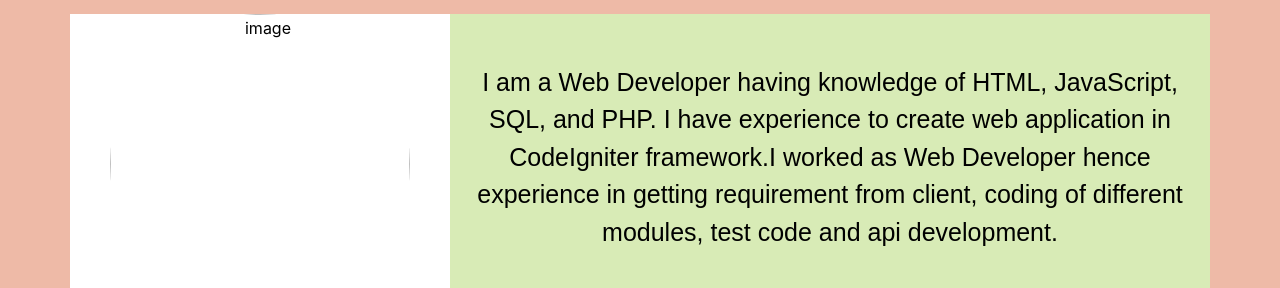
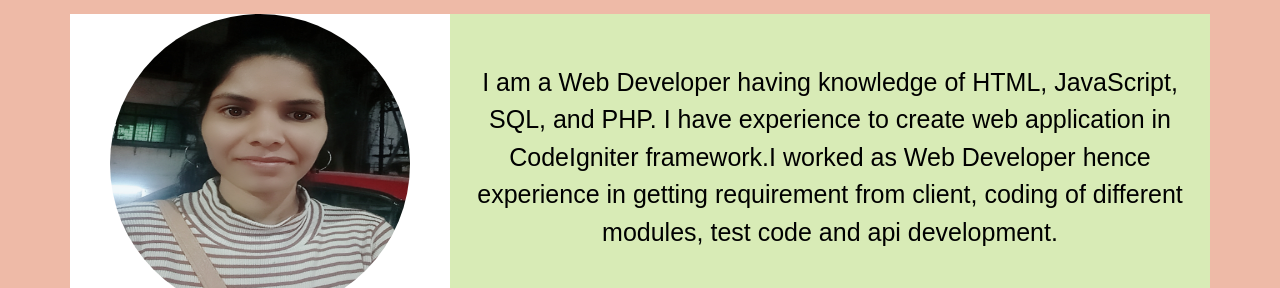
Before and after one commit to DevelpersWork/myprofile, a plain HTML site: page index.html in a window 1280 px wide. Shown: the part 150-438 px from the top of the page. Drawn offline with nearby package versions, Linux system fonts and the light colour scheme; files whose address does not match are found by name.

Commit message:
Update index.html

```diff
--- a/index.html
+++ b/index.html
@@ -20,7 +20,7 @@
     <div class="row" style="border-style: groove;border: 5px black;  ">
     <div class="col-md-4" style="background: white;color: black;">
         <center>
-        <img src="Neeta.jpg" alt="image" style="width:300px;border-radius:50%;height:300px">
+        <img src="images/Neeta.jpg" alt="image" style="width:300px;border-radius:50%;height:300px">
         </center>
         <div>
             <center> <h1>Neeta Sawant</h1></center>
```
